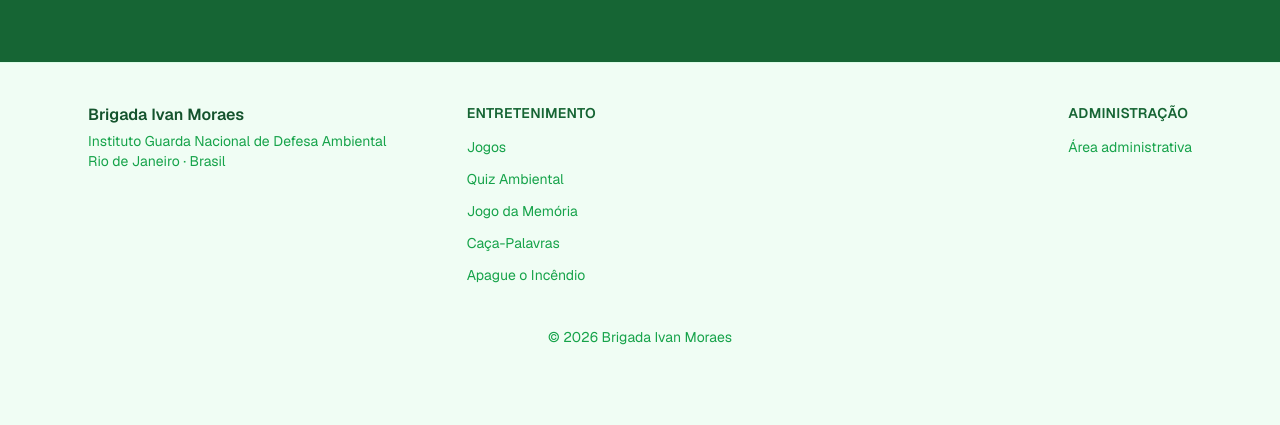
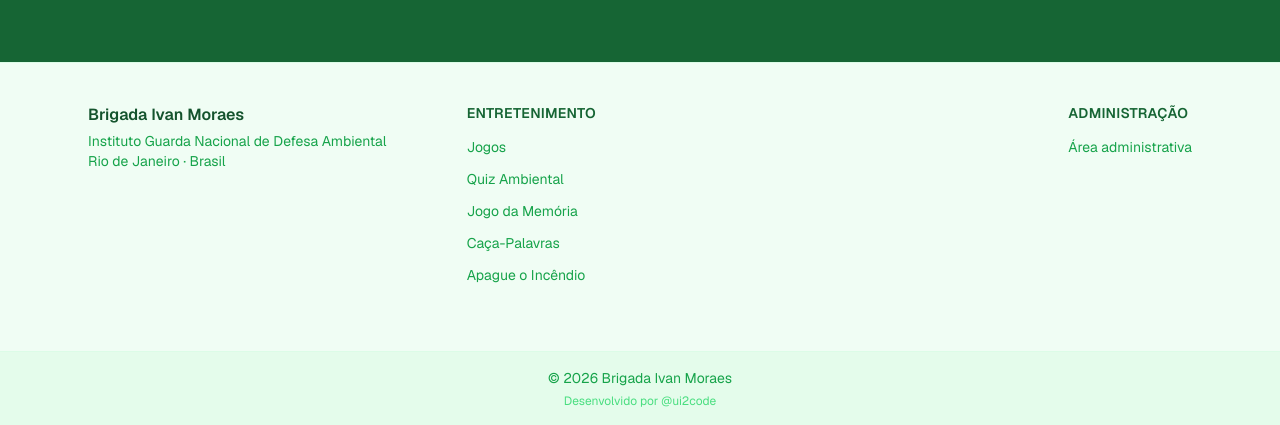
Before and after one commit to IGNDA/brigada, a Next.js app: page / in a window 1280 px wide. Shown: the part 2802-3227 px from the top of the page. Built offline with nearby package versions, Linux system fonts and the light colour scheme; no server answers.

Commit message:
feat(footer): add developer credit and separate bottom bar

```diff
--- a/src/components/footer.tsx
+++ b/src/components/footer.tsx
@@ -15,7 +15,7 @@ export default function Footer() {
   const year = new Date().getFullYear();
 
   return (
-    <footer className="border-t border-forest-100 bg-forest-50 pb-16 sm:pb-20">
+    <footer className="border-t border-forest-100 bg-forest-50">
       <div className="mx-auto grid max-w-6xl gap-8 px-4 py-10 sm:grid-cols-3 sm:px-6">
         <div className="text-center sm:text-left">
           <p className="font-semibold text-forest-900">{BRIGADE_CONFIG.name}</p>
@@ -66,10 +66,18 @@ export default function Footer() {
         </nav>
       </div>
 
-      <div className="mx-auto max-w-6xl px-4 text-center text-sm text-forest-600 sm:px-6">
-        <p>
+      <div className="mt-6 border-t border-forest-100 bg-forest-100/60 px-4 py-4 text-center sm:px-6">
+        <p className="text-sm text-forest-600">
           © {year} {BRIGADE_CONFIG.name}
         </p>
+        <a
+          href="https://github.com/ui2code"
+          target="_blank"
+          rel="noopener noreferrer"
+          className="mt-1 inline-block text-xs text-forest-400 transition-colors hover:text-forest-700"
+        >
+          Desenvolvido por @ui2code
+        </a>
       </div>
     </footer>
   );
```
